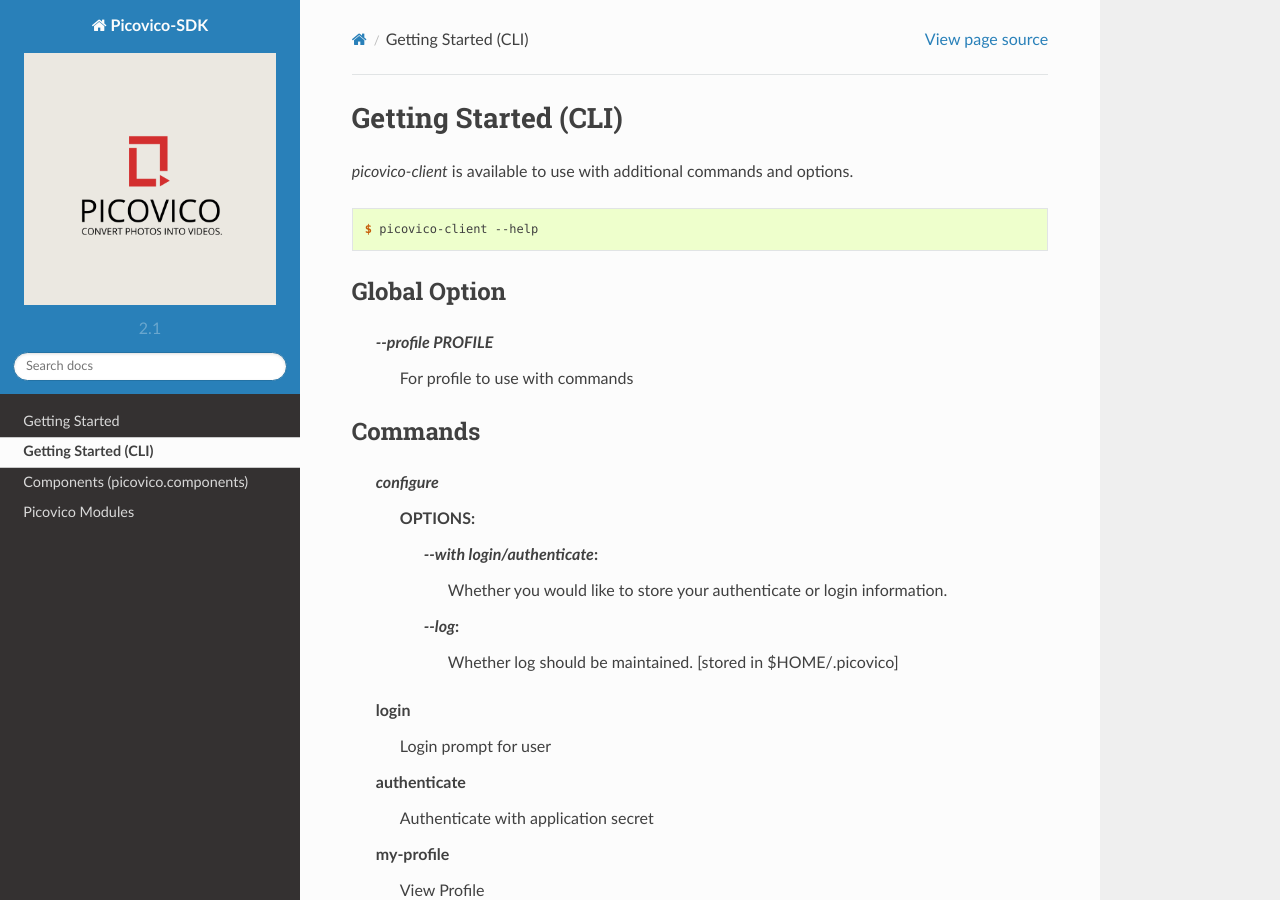
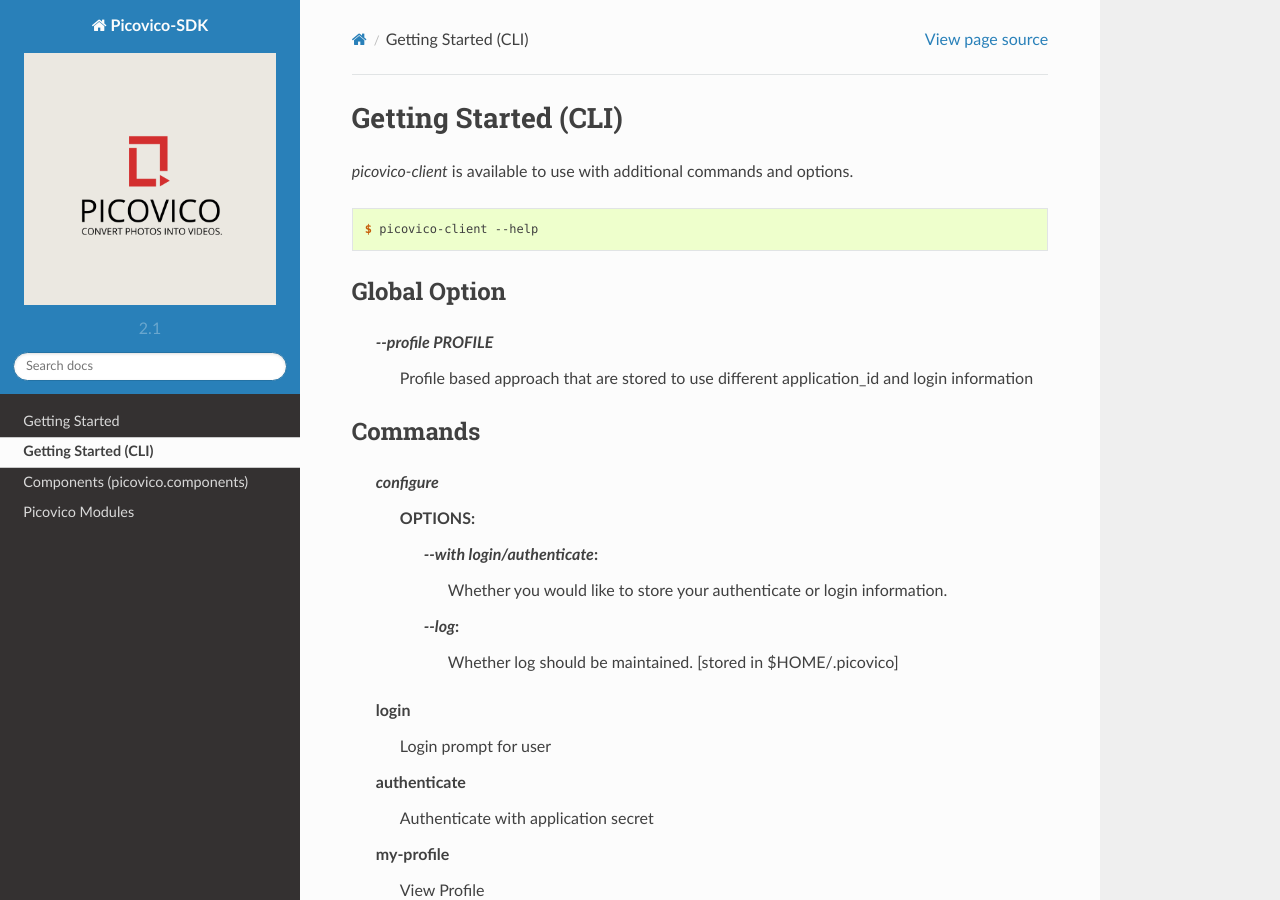
Before and after one commit to picovico/python-sdk, a Sphinx documentation site: the page built from doc/source/articles/getting-started-cli.rst, in a window 1280 px wide and 900 px high. Built offline with Sphinx 7.4.7 and the Read the Docs theme 2.0.0, drawn with Linux system fonts in a browser that asks for light colours.

Commit message:
profile info update

```diff
--- a/doc/source/articles/getting-started-cli.rst
+++ b/doc/source/articles/getting-started-cli.rst
@@ -12,7 +12,7 @@
 -------------
 
     `\-\-profile PROFILE`
-        For profile to use with commands
+        Profile based approach that are stored to use different application_id and login information
 
 Commands
 --------
```
